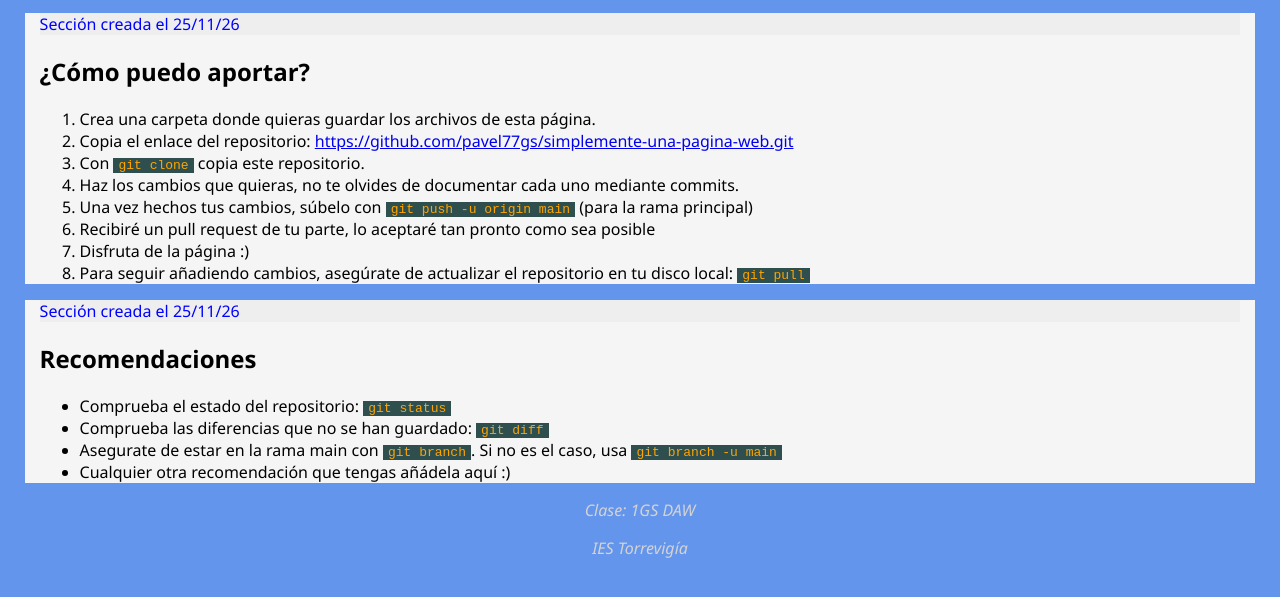
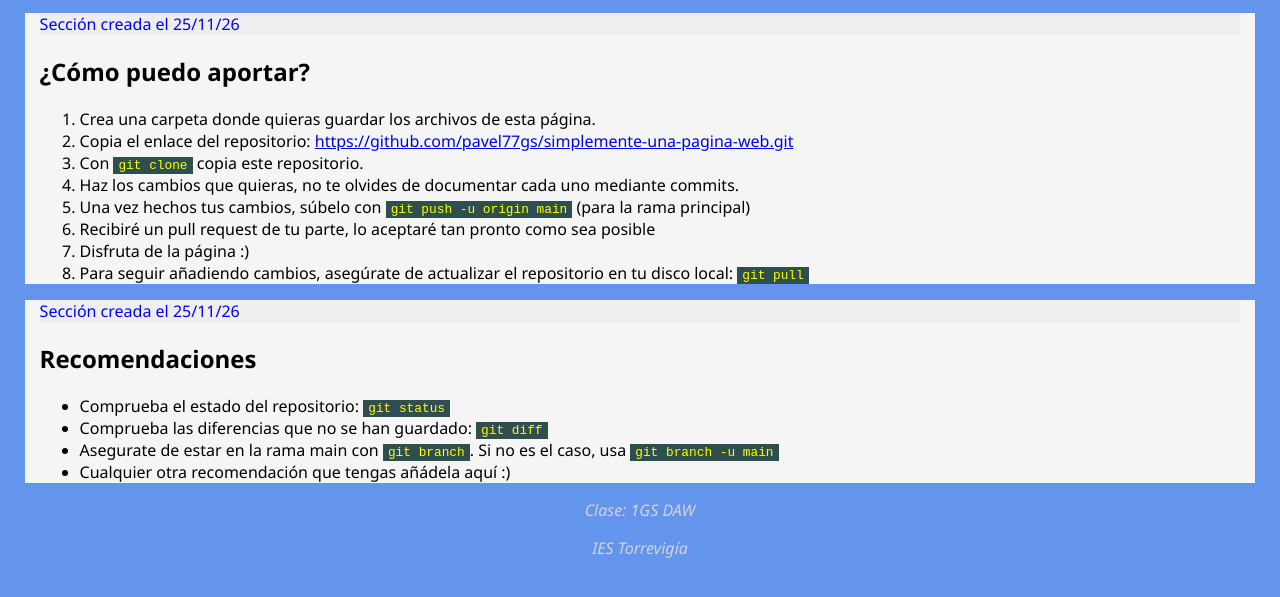
Before and after one commit to Joni-Jona/simplemente-una-pagina-web, a plain HTML site: page paginas/ayuda.html in a window 1280 px wide. Shown: the part 147-744 px from the top of the page. Drawn offline with Linux system fonts and the light colour scheme.

Commit message:
Actualizo estilo.css

```diff
--- a/estilos/estilo.css
+++ b/estilos/estilo.css
@@ -1,6 +1,6 @@
 body {
     background-color:cornflowerblue;
-    font-family:'Segoe UI', Tahoma, Geneva, Verdana, sans-serif;
+    font-family:'Segoe UI', sans-serif;
 }
 
 nav ul {
@@ -68,8 +68,12 @@ address{
 }
 
 code {
+    font-family: 'Courier New', monospace;
+    font-size: 0.8em;
+    padding-top: 1px;
+    padding-bottom: 1px;
     padding-left: 5px;
     padding-right: 5px;
     background-color: darkslategray;
-    color: orange;
+    color: yellow;
 }
```
